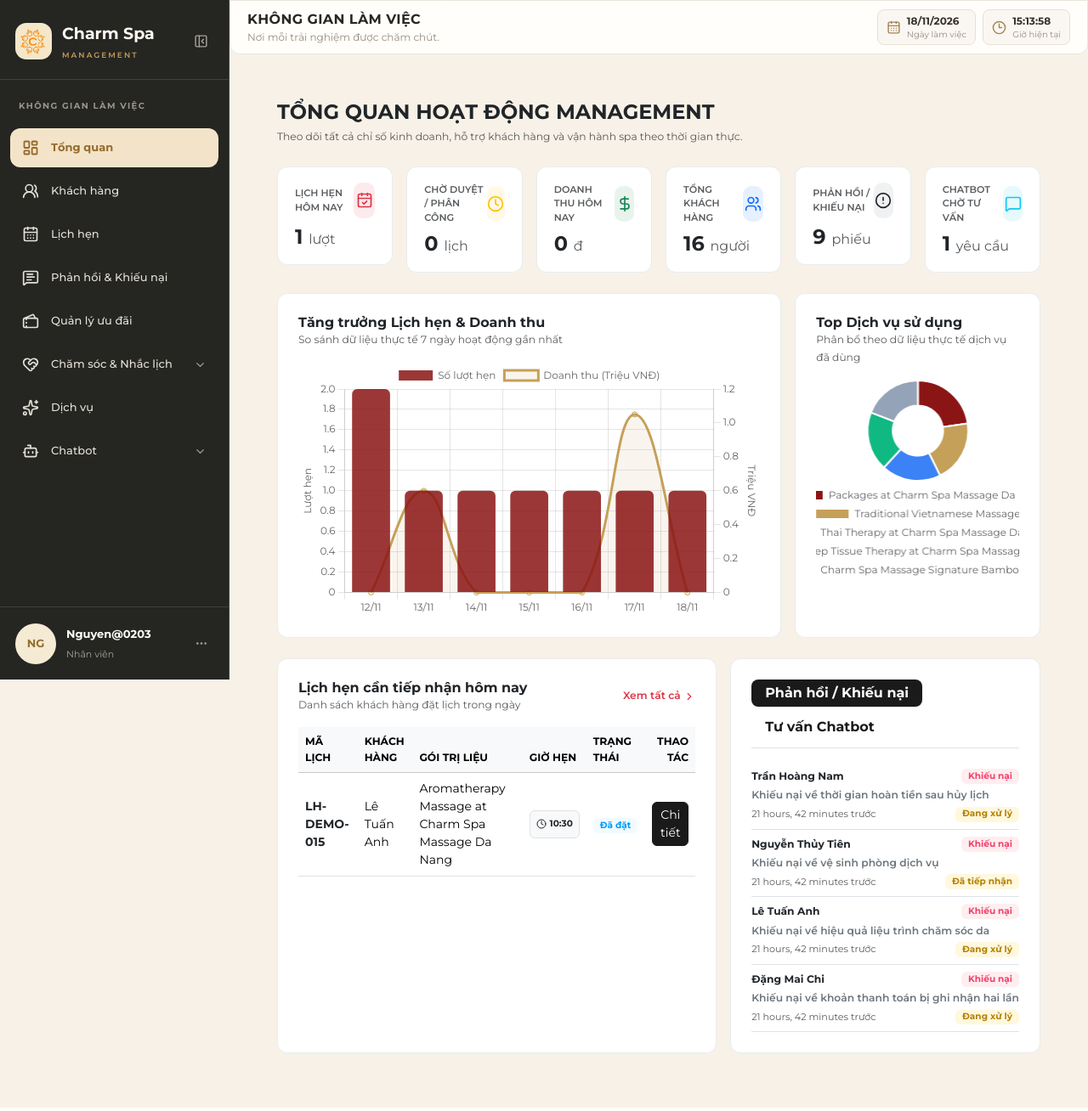
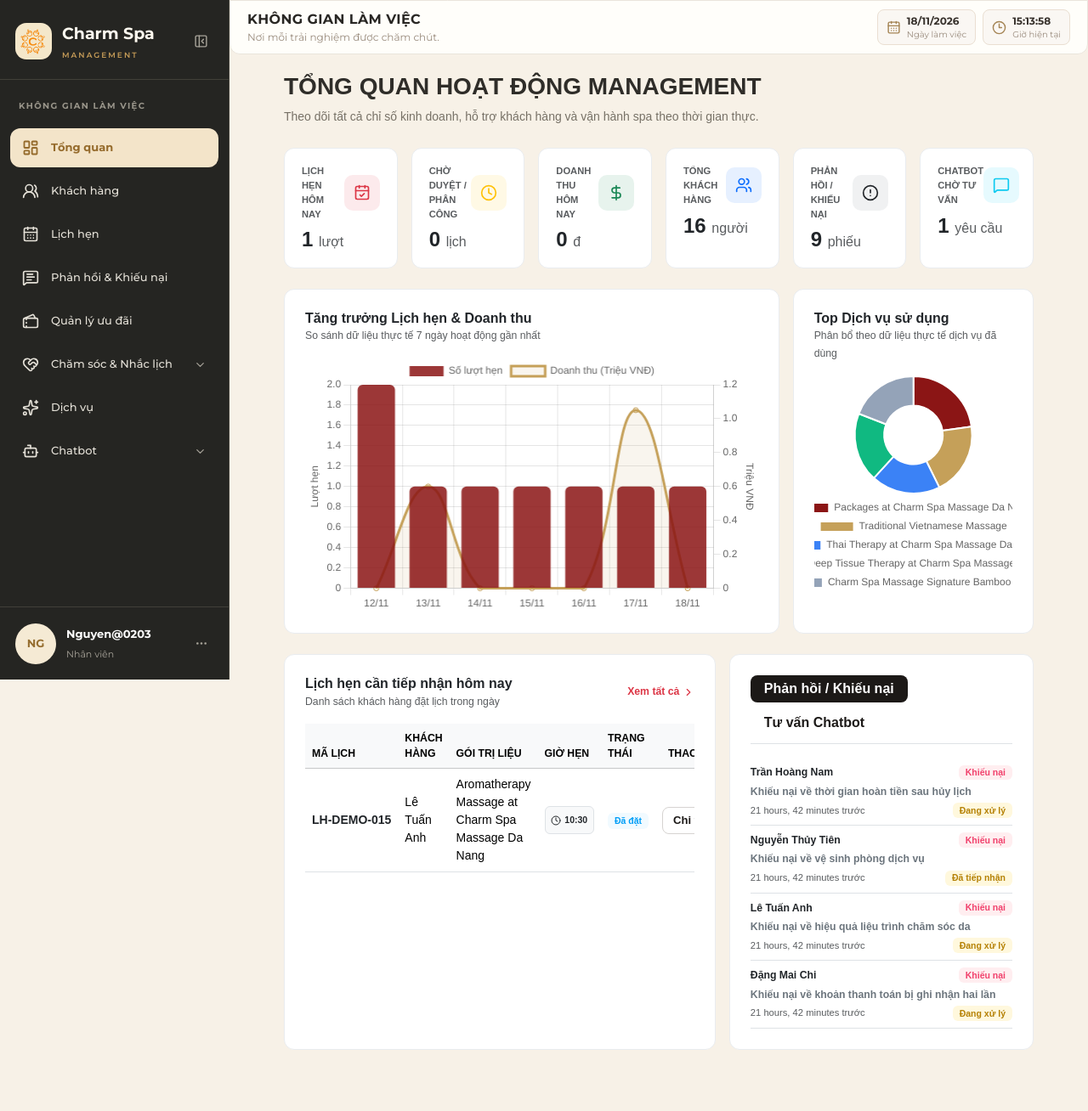
Before and after one commit to vanthaonguyen2006-cyber/charmspa, a Django app: page /home/staff/dashboard/ in a window 1280 px wide. Shown: the whole page at 85% size. Run offline with Django 4.2, Linux system fonts and the light colour scheme; a user stored in the database is signed in; data comes from the database, SQL or seed files in the repository; some libraries are stand-ins or nearby versions.

Commit message:
Chỉnh giao diện dashboard và dọn file db.sqlite3.bak

```diff
--- a/feedback/templates/feedback/gui_phan_hoi.html
+++ b/feedback/templates/feedback/gui_phan_hoi.html
@@ -1,4 +1,3 @@
-git checkout main
 {% extends 'layouts/customer_base_pro.html' %}
 
 {% block title %}
--- a/templates/core/staff_dashboard.html
+++ b/templates/core/staff_dashboard.html
@@ -4,47 +4,41 @@
 {% block title %}Tổng quan Quản lý - Charm Spa Grand{% endblock %}
 
 {% block extra_css %}
-<!-- Nhúng font Montserrat từ Google Fonts -->
-<link href="https://fonts.googleapis.com/css2?family=Montserrat:wght@400;500;600;700&display=swap" rel="stylesheet">
-
 <style>
-    /* 1. Áp dụng font Montserrat cho toàn bộ trang */
-    body, .container-fluid, button, input, select, textarea, table {
-        font-family: 'Montserrat', sans-serif !important;
+    /* Đồng bộ khoảng cách với các app khác (Header -> Nội dung = 20px) */
+    .staff-content:has(> .dashboard-wrapper) {
+        padding-top: 20px !important;
+    }
+    .dashboard-wrapper {
+        max-width: 1280px;
+        margin: 0 auto;
+        padding: 0 32px 32px 32px;
+        font-family: Arial, Helvetica, sans-serif !important;
     }
 
-    /* 2. In đậm các thẻ tiêu đề là 700 */
-    h1, h2, h3, h4, h5, h6, .page-heading {
-        font-family: 'Montserrat', sans-serif !important;
+    /* Chuẩn hóa tiêu đề chính khớp với Quản lý lịch hẹn / Ngày hoạt động */
+    .dashboard-main-title {
+        font-family: Arial, Helvetica, sans-serif !important;
+        font-size: 28px !important;
         font-weight: 700 !important;
+        line-height: 1.3 !important;
+        color: #1c1917;
+        margin: 0 0 6px 0 !important;
+        letter-spacing: 0 !important;
+    }
+    .dashboard-main-subtitle {
+        font-size: 14px !important;
+        color: #57534e;
+        margin: 0 !important;
     }
 
-    /* 3. Nút bấm và Tab đang hoạt động chuyển sang màu đen */
-    #supportTab .nav-link {
-        color: #1a1a1a !important;
-        border-radius: 8px;
-        transition: all 0.2s ease;
-    }
-    #supportTab .nav-link.active {
-        background-color: #1a1a1a !important;
-        color: #ffffff !important;
-    }
-    .btn-dark-custom {
-        background-color: #1a1a1a !important;
-        border-color: #1a1a1a !important;
-        color: #ffffff !important;
-    }
-    .btn-dark-custom:hover {
-        background-color: #333333 !important;
-        border-color: #333333 !important;
-        color: #ffffff !important;
-    }
-
+    /* Thẻ KPI & Biểu đồ */
     .kpi-card {
         background: #ffffff;
         border: 1px solid #e9ecef;
         border-radius: 12px;
         padding: 18px 20px;
+        height: 100%;
         transition: transform 0.2s ease, box-shadow 0.2s ease;
     }
     .kpi-card:hover {
@@ -58,6 +52,7 @@
         display: flex;
         align-items: center;
         justify-content: center;
+        flex-shrink: 0;
     }
     .chart-container-card {
         background: #ffffff;
@@ -69,16 +64,58 @@
     .badge-soft-danger { background-color: #ffeef0; color: #f1416c; }
     .badge-soft-success { background-color: #e8fff3; color: #50cd89; }
     .badge-soft-info { background-color: #f1faff; color: #009ef7; }
+
+    /* Giữ nguyên style nút Tab màu đen của khối Phản hồi / Khiếu nại */
+    #supportTab .nav-link {
+        color: #1c1917 !important;
+        border-radius: 8px;
+        transition: all 0.2s ease;
+    }
+    #supportTab .nav-link.active {
+        background-color: #1c1917 !important;
+        color: #ffffff !important;
+    }
+
+    /* Chuẩn hóa nút Chi tiết ở bảng Lịch hẹn hôm nay */
+    .btn-booking-detail {
+        display: inline-flex;
+        align-items: center;
+        justify-content: center;
+        white-space: nowrap;
+        font-size: 13px;
+        font-weight: 600;
+        color: #1c1917;
+        background-color: #ffffff;
+        border: 1px solid #d6d3d1;
+        border-radius: 8px;
+        padding: 5px 12px;
+        text-decoration: none;
+        transition: all 0.15s ease;
+    }
+    .btn-booking-detail:hover {
+        background-color: #1c1917;
+        border-color: #1c1917;
+        color: #ffffff;
+    }
+
+    @media (max-width: 650px) {
+        .dashboard-wrapper {
+            padding: 0 16px 24px 16px;
+        }
+        .dashboard-main-title {
+            font-size: 23px !important;
+        }
+    }
 </style>
 {% endblock %}
 
 {% block content %}
-<div class="container-fluid p-4">
-    <!-- TIÊU ĐỀ HỆ THỐNG (Đã bỏ ô Hôm nay: dd/mm/yyyy ở góc phải và đổi sang font Montserrat 700) -->
-    <div class="d-flex justify-content-between align-items-center mb-4">
+<div class="dashboard-wrapper">
+    <!-- TIÊU ĐỀ HỆ THỐNG -->
+    <div class="d-flex justify-content-between align-items-center" style="margin-bottom: 24px;">
         <div>
-            <h4 class="page-heading text-dark mb-1">TỔNG QUAN HOẠT ĐỘNG MANAGEMENT</h4>
-            <p class="text-muted small mb-0">Theo dõi tất cả chỉ số kinh doanh, hỗ trợ khách hàng và vận hành spa theo thời gian thực.</p>
+            <h1 class="dashboard-main-title">TỔNG QUAN HOẠT ĐỘNG MANAGEMENT</h1>
+            <p class="dashboard-main-subtitle">Theo dõi tất cả chỉ số kinh doanh, hỗ trợ khách hàng và vận hành spa theo thời gian thực.</p>
         </div>
     </div>
 
@@ -93,7 +130,7 @@
                         <i data-lucide="calendar-check" style="width: 20px;"></i>
                     </div>
                 </div>
-                <h4 class="fw-bold text-dark mb-0">{{ so_lich_hen_hom_nay }} <span class="fs-6 text-muted fw-normal">lượt</span></h4>
+                <h4 class="fw-bold text-dark mb-0">{{ so_lich_hen_hom_nay|default:0 }} <span class="fs-6 text-muted fw-normal">lượt</span></h4>
             </div>
         </div>
 
@@ -106,7 +143,7 @@
                         <i data-lucide="clock" style="width: 20px;"></i>
                     </div>
                 </div>
-                <h4 class="fw-bold text-dark mb-0">{{ lich_hen_cho_duyet }} <span class="fs-6 text-muted fw-normal">lịch</span></h4>
+                <h4 class="fw-bold text-dark mb-0">{{ lich_hen_cho_duyet|default:0 }} <span class="fs-6 text-muted fw-normal">lịch</span></h4>
             </div>
         </div>
 
@@ -119,7 +156,7 @@
                         <i data-lucide="dollar-sign" style="width: 20px;"></i>
                     </div>
                 </div>
-                <h4 class="fw-bold text-dark mb-0">{{ doanh_thu_hom_nay }} <span class="fs-6 text-muted fw-normal">đ</span></h4>
+                <h4 class="fw-bold text-dark mb-0">{{ doanh_thu_hom_nay|default:"0" }} <span class="fs-6 text-muted fw-normal">đ</span></h4>
             </div>
         </div>
 
@@ -132,7 +169,7 @@
                         <i data-lucide="users" style="width: 20px;"></i>
                     </div>
                 </div>
-                <h4 class="fw-bold text-dark mb-0">{{ tong_khach_hang }} <span class="fs-6 text-muted fw-normal">người</span></h4>
+                <h4 class="fw-bold text-dark mb-0">{{ tong_khach_hang|default:0 }} <span class="fs-6 text-muted fw-normal">người</span></h4>
             </div>
         </div>
 
@@ -145,7 +182,7 @@
                         <i data-lucide="alert-circle" style="width: 20px;"></i>
                     </div>
                 </div>
-                <h4 class="fw-bold text-dark mb-0">{{ phan_hoi_cho_xu_ly }} <span class="fs-6 text-muted fw-normal">phiếu</span></h4>
+                <h4 class="fw-bold text-dark mb-0">{{ phan_hoi_cho_xu_ly|default:0 }} <span class="fs-6 text-muted fw-normal">phiếu</span></h4>
             </div>
         </div>
 
@@ -158,7 +195,7 @@
                         <i data-lucide="message-square" style="width: 20px;"></i>
                     </div>
                 </div>
-                <h4 class="fw-bold text-dark mb-0">{{ yeu_cau_tu_van_cho }} <span class="fs-6 text-muted fw-normal">yêu cầu</span></h4>
+                <h4 class="fw-bold text-dark mb-0">{{ yeu_cau_tu_van_cho|default:0 }} <span class="fs-6 text-muted fw-normal">yêu cầu</span></h4>
             </div>
         </div>
     </div>
@@ -187,7 +224,7 @@
                     <h6 class="fw-bold text-dark mb-0">Top Dịch vụ sử dụng</h6>
                     <small class="text-muted">Phân bổ theo dữ liệu thực tế dịch vụ đã dùng</small>
                 </div>
-                <div style="position: relative; height: 240px;" class="d-flex justify-content-center align-items-center">
+                <div style="position: relative; height: 260px;" class="d-flex justify-content-center align-items-center">
                     <canvas id="servicesPieChart"></canvas>
                 </div>
             </div>
@@ -204,7 +241,9 @@
                         <h6 class="fw-bold text-dark mb-0">Lịch hẹn cần tiếp nhận hôm nay</h6>
                         <small class="text-muted">Danh sách khách hàng đặt lịch trong ngày</small>
                     </div>
-                    <a href="{% url 'bookings:staff_booking_list' %}" class="text-decoration-none small fw-semibold text-danger">Xem tất cả <i data-lucide="chevron-right" style="width: 14px;"></i></a>
+                    <a href="{% url 'bookings:staff_booking_list' %}" class="text-decoration-none small fw-semibold text-danger">
+                        Xem tất cả <i data-lucide="chevron-right" style="width: 14px;"></i>
+                    </a>
                 </div>
 
                 <div class="table-responsive">
@@ -222,19 +261,19 @@
                         <tbody>
                             {% for item in recent_bookings %}
                             <tr>
-                                <td class="fw-bold text-dark">{{ item.ma_lh }}</td>
+                                <td class="fw-bold text-dark text-nowrap">{{ item.ma_lh }}</td>
                                 <td>{{ item.ma_kh.ho_ten|default:"Khách vãng lai" }}</td>
                                 <td>{{ item.ma_dv.ten_dich_vu|default:"Dịch vụ Spa" }}</td>
-                                <td>
+                                <td class="text-nowrap">
                                     <span class="badge bg-light text-dark border">
                                         <i data-lucide="clock" style="width: 12px;" class="me-1"></i>{{ item.gio_hen|time:"H:i"|default:item.gio_hen }}
                                     </span>
                                 </td>
-                                <td>
+                                <td class="text-nowrap">
                                     <span class="badge badge-soft-info px-2 py-1">{{ item.get_trang_thai_display|default:item.trang_thai }}</span>
                                 </td>
-                                <td class="text-end">
-                                    <a href="{% url 'bookings:staff_booking_detail' item.ma_lh %}" class="btn btn-sm btn-dark-custom rounded-2 py-1 px-2">Chi tiết</a>
+                                <td class="text-end text-nowrap">
+                                    <a href="{% url 'bookings:staff_booking_detail' item.ma_lh %}" class="btn-booking-detail">Chi tiết</a>
                                 </td>
                             </tr>
                             {% empty %}
@@ -251,7 +290,6 @@
         <!-- Cột phải: Phản hồi/Khiếu nại & Yêu cầu Chatbot -->
         <div class="col-lg-5">
             <div class="chart-container-card h-100">
-                <!-- Tab Tiêu đề (Đã chỉnh nút active sang màu đen) -->
                 <ul class="nav nav-pills mb-3 border-bottom pb-2 gap-2" id="supportTab" role="tablist">
                     <li class="nav-item" role="presentation">
                         <button class="nav-link active py-1 px-3 fs-6 fw-bold" id="feedback-tab" data-bs-toggle="pill" data-bs-target="#feedback-panel" type="button" role="tab">Phản hồi / Khiếu nại</button>
@@ -262,7 +300,7 @@
                 </ul>
 
                 <div class="tab-content" id="supportTabContent">
-                    <!-- Panel 1: Phản hồi khiếu nại (feedback) -->
+                    <!-- Panel 1: Phản hồi khiếu nại -->
                     <div class="tab-pane fade show active" id="feedback-panel" role="tabpanel">
                         <div class="list-group list-group-flush">
                             {% for fb in recent_feedbacks %}
@@ -308,7 +346,6 @@
 {% endblock %}
 
 {% block extra_js %}
-<!-- Đặt các thẻ json_script BÊN TRONG block extra_js để Django xuất ra HTML -->
 {{ chart_labels|json_script:"chart-labels-data" }}
 {{ chart_data_bookings|json_script:"chart-bookings-data" }}
 {{ chart_data_revenue|json_script:"chart-revenue-data" }}
@@ -320,11 +357,6 @@
 document.addEventListener('DOMContentLoaded', function() {
     if (typeof lucide !== 'undefined') {
         lucide.createIcons();
-    }
-
-    // Đặt font mặc định cho biểu đồ Chart.js sang Montserrat
-    if (typeof Chart !== 'undefined') {
-        Chart.defaults.font.family = "'Montserrat', sans-serif";
     }
 
     function getJsonData(id) {
```
Also changed, not shown: 1 other file.
